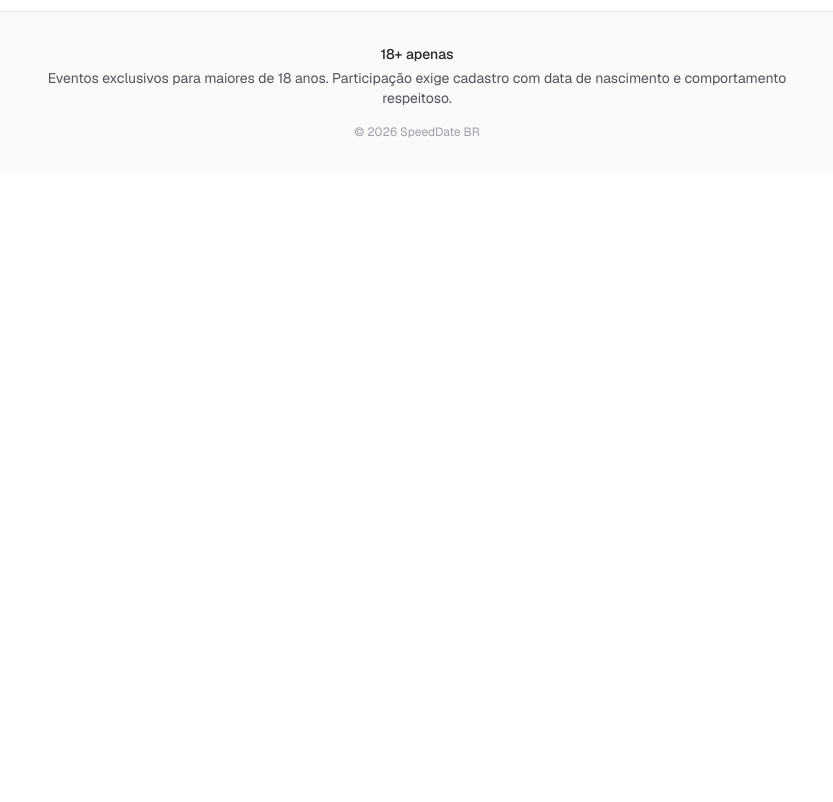
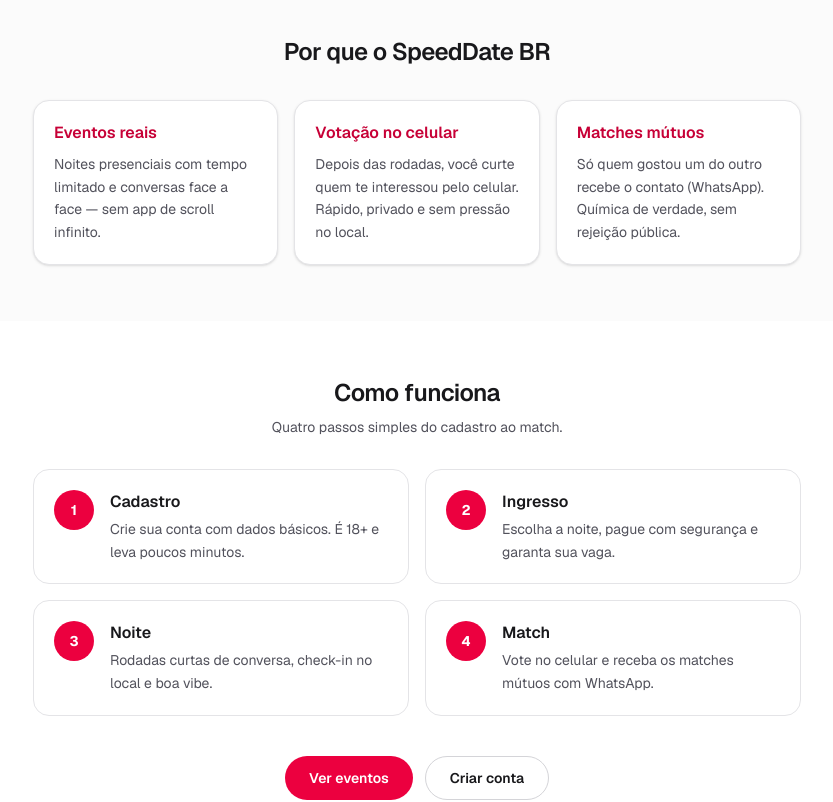
Before and after one commit to gustavomenani/coffee-match, a Next.js app: page / in a window 1280 px wide. Shown: the part 640-1442 px from the top of the page, without its empty margins (223-1056 px from the left). Before the commit the page ends 812 px from the top, so only its background shows below. Built offline with nearby package versions, Linux system fonts and the light colour scheme; no server answers.

Commit message:
feat: UI polish landing empty states and event trust notes

```diff
--- a/src/app/(admin)/admin/eventos/page.tsx
+++ b/src/app/(admin)/admin/eventos/page.tsx
@@ -49,12 +49,21 @@
       </div>
 
       {events.length === 0 ? (
-        <p className="rounded-lg border border-zinc-200 bg-zinc-50 px-4 py-8 text-center text-sm text-zinc-600">
-          Nenhum evento cadastrado.{" "}
-          <Link href="/admin/eventos/novo" className="font-medium underline">
-            Criar o primeiro
+        <div className="rounded-2xl border border-dashed border-zinc-300 bg-zinc-50 px-6 py-12 text-center">
+          <p className="text-base font-medium text-zinc-900">
+            Nenhum evento cadastrado
+          </p>
+          <p className="mx-auto mt-2 max-w-sm text-sm leading-relaxed text-zinc-600">
+            Crie o primeiro evento para publicar noites de speed dating e
+            vender ingressos.
+          </p>
+          <Link
+            href="/admin/eventos/novo"
+            className="mt-6 inline-flex min-h-11 items-center justify-center rounded-md bg-zinc-900 px-5 py-2.5 text-sm font-semibold text-white hover:bg-zinc-800"
+          >
+            Criar evento
           </Link>
-        </p>
+        </div>
       ) : (
         <div className="overflow-x-auto rounded-xl border border-zinc-200">
           <table className="min-w-full text-left text-sm">
--- a/src/app/(participant)/meus-ingressos/page.tsx
+++ b/src/app/(participant)/meus-ingressos/page.tsx
@@ -53,13 +53,17 @@
       </p>
 
       {tickets.length === 0 ? (
-        <div className="rounded-lg border border-dashed border-zinc-300 px-4 py-10 text-center">
-          <p className="mb-4 text-sm text-zinc-600">
-            Você ainda não tem ingressos.
+        <div className="rounded-2xl border border-dashed border-zinc-300 bg-zinc-50 px-6 py-12 text-center">
+          <p className="text-base font-medium text-zinc-900">
+            Nenhum ingresso ainda
+          </p>
+          <p className="mx-auto mt-2 max-w-sm text-sm leading-relaxed text-zinc-600">
+            Quando você comprar uma vaga, o ingresso e o status do pagamento
+            aparecem aqui.
           </p>
           <Link
             href="/eventos"
-            className="inline-block rounded-md bg-zinc-900 px-4 py-2 text-sm font-medium text-white hover:bg-zinc-800"
+            className="mt-6 inline-flex min-h-11 items-center justify-center rounded-full bg-rose-600 px-5 py-2.5 text-sm font-semibold text-white hover:bg-rose-700"
           >
             Ver eventos
           </Link>
--- a/src/app/(public)/eventos/[slug]/page.tsx
+++ b/src/app/(public)/eventos/[slug]/page.tsx
@@ -98,6 +98,30 @@
           </p>
         )}
       </div>
+
+      <aside className="mt-8 space-y-3 rounded-xl border border-zinc-200 bg-zinc-50 px-4 py-4 text-sm text-zinc-600">
+        <p>
+          Evento 18+. Ao comprar, você concorda com as{" "}
+          <Link
+            href="/regras"
+            className="font-medium text-zinc-900 underline-offset-2 hover:underline"
+          >
+            regras de participação
+          </Link>
+          .
+        </p>
+        <p>
+          Política de reembolso: cancelamentos com antecedência seguem as
+          condições em{" "}
+          <Link
+            href="/reembolso"
+            className="font-medium text-zinc-900 underline-offset-2 hover:underline"
+          >
+            reembolso
+          </Link>
+          .
+        </p>
+      </aside>
     </main>
   );
 }
--- a/src/app/(public)/eventos/page.tsx
+++ b/src/app/(public)/eventos/page.tsx
@@ -1,3 +1,4 @@
+import Link from "next/link";
 import { EventCard } from "@/components/events/event-card";
 import { listPublishedEvents } from "@/lib/actions/events";
 
@@ -14,9 +15,22 @@
       </p>
 
       {events.length === 0 ? (
-        <p className="rounded-lg border border-zinc-200 bg-zinc-50 px-4 py-8 text-center text-sm text-zinc-600">
-          Nenhum evento publicado no momento. Volte em breve!
-        </p>
+        <div className="rounded-2xl border border-dashed border-zinc-300 bg-zinc-50 px-6 py-12 text-center">
+          <p className="text-base font-medium text-zinc-900">
+            Em breve novos encontros
+          </p>
+          <p className="mx-auto mt-2 max-w-sm text-sm leading-relaxed text-zinc-600">
+            Estamos preparando as próximas noites de speed dating. Volte em
+            breve ou crie sua conta para ficar pronta(o) quando as vagas
+            abrirem.
+          </p>
+          <Link
+            href="/cadastro"
+            className="mt-6 inline-flex min-h-11 items-center justify-center rounded-full bg-rose-600 px-5 py-2.5 text-sm font-semibold text-white hover:bg-rose-700"
+          >
+            Criar conta
+          </Link>
+        </div>
       ) : (
         <ul className="flex flex-col gap-4">
           {events.map((event) => (
--- a/src/app/pagamento/sucesso/page.tsx
+++ b/src/app/pagamento/sucesso/page.tsx
@@ -84,6 +84,26 @@
         </div>
       )}
 
+      {ticket?.status === "paid" ? (
+        <div className="mb-6 rounded-xl border border-rose-100 bg-rose-50/60 px-4 py-4">
+          <p className="text-sm font-semibold text-zinc-900">Próximos passos</p>
+          <ol className="mt-3 list-decimal space-y-2 pl-5 text-sm leading-relaxed text-zinc-700">
+            <li>
+              Mostre este ingresso (ou a tela em{" "}
+              <Link
+                href="/meus-ingressos"
+                className="font-medium text-zinc-900 underline-offset-2 hover:underline"
+              >
+                Meus ingressos
+              </Link>
+              ) no check-in.
+            </li>
+            <li>Chegue com alguns minutos de antecedência para o credenciamento.</li>
+            <li>Evento 18+ — leve um documento com foto se for pedido na entrada.</li>
+          </ol>
+        </div>
+      ) : null}
+
       <div className="flex flex-col gap-2 text-sm">
         <Link
           href="/meus-ingressos"
--- a/src/app/page.tsx
+++ b/src/app/page.tsx
@@ -1,9 +1,50 @@
 import Link from "next/link";
+
+const features = [
+  {
+    title: "Eventos reais",
+    description:
+      "Noites presenciais com tempo limitado e conversas face a face — sem app de scroll infinito.",
+  },
+  {
+    title: "Votação no celular",
+    description:
+      "Depois das rodadas, você curte quem te interessou pelo celular. Rápido, privado e sem pressão no local.",
+  },
+  {
+    title: "Matches mútuos",
+    description:
+      "Só quem gostou um do outro recebe o contato (WhatsApp). Química de verdade, sem rejeição pública.",
+  },
+] as const;
+
+const steps = [
+  {
+    n: "1",
+    title: "Cadastro",
+    description: "Crie sua conta com dados básicos. É 18+ e leva poucos minutos.",
+  },
+  {
+    n: "2",
+    title: "Ingresso",
+    description: "Escolha a noite, pague com segurança e garanta sua vaga.",
+  },
+  {
+    n: "3",
+    title: "Noite",
+    description: "Rodadas curtas de conversa, check-in no local e boa vibe.",
+  },
+  {
+    n: "4",
+    title: "Match",
+    description: "Vote no celular e receba os matches mútuos com WhatsApp.",
+  },
+] as const;
 
 export default function Home() {
   return (
     <div className="flex flex-1 flex-col">
-      <section className="mx-auto flex w-full max-w-3xl flex-1 flex-col items-center justify-center px-4 py-16 text-center sm:py-24">
+      <section className="mx-auto flex w-full max-w-3xl flex-col items-center px-4 pb-12 pt-16 text-center sm:pb-16 sm:pt-24">
         <p className="mb-3 text-sm font-semibold uppercase tracking-wider text-rose-600">
           SpeedDate BR
         </p>
@@ -30,18 +71,81 @@
         </div>
       </section>
 
-      <footer className="border-t border-zinc-200 bg-zinc-50 px-4 py-8">
+      <section className="border-t border-zinc-100 bg-zinc-50/80 px-4 py-14">
+        <div className="mx-auto max-w-3xl">
+          <h2 className="mb-8 text-center text-xl font-semibold tracking-tight text-zinc-900 sm:text-2xl">
+            Por que o SpeedDate BR
+          </h2>
+          <ul className="grid gap-4 sm:grid-cols-3">
+            {features.map((feature) => (
+              <li
+                key={feature.title}
+                className="rounded-2xl border border-zinc-200 bg-white p-5 shadow-sm"
+              >
+                <h3 className="text-base font-semibold text-rose-700">
+                  {feature.title}
+                </h3>
+                <p className="mt-2 text-sm leading-relaxed text-zinc-600">
+                  {feature.description}
+                </p>
+              </li>
+            ))}
+          </ul>
+        </div>
+      </section>
+
+      <section className="px-4 py-14">
+        <div className="mx-auto max-w-3xl">
+          <h2 className="mb-2 text-center text-xl font-semibold tracking-tight text-zinc-900 sm:text-2xl">
+            Como funciona
+          </h2>
+          <p className="mb-8 text-center text-sm text-zinc-600">
+            Quatro passos simples do cadastro ao match.
+          </p>
+          <ol className="grid gap-4 sm:grid-cols-2">
+            {steps.map((step) => (
+              <li
+                key={step.n}
+                className="flex gap-4 rounded-2xl border border-zinc-200 bg-white p-5"
+              >
+                <span className="flex h-10 w-10 shrink-0 items-center justify-center rounded-full bg-rose-600 text-sm font-bold text-white">
+                  {step.n}
+                </span>
+                <div>
+                  <h3 className="font-semibold text-zinc-900">{step.title}</h3>
+                  <p className="mt-1 text-sm leading-relaxed text-zinc-600">
+                    {step.description}
+                  </p>
+                </div>
+              </li>
+            ))}
+          </ol>
+          <div className="mt-10 flex flex-col items-center justify-center gap-3 sm:flex-row">
+            <Link
+              href="/eventos"
+              className="inline-flex min-h-11 w-full max-w-xs items-center justify-center rounded-full bg-rose-600 px-6 py-2.5 text-sm font-semibold text-white hover:bg-rose-700 sm:w-auto"
+            >
+              Ver eventos
+            </Link>
+            <Link
+              href="/cadastro"
+              className="inline-flex min-h-11 w-full max-w-xs items-center justify-center rounded-full border border-zinc-300 bg-white px-6 py-2.5 text-sm font-semibold text-zinc-900 hover:bg-zinc-50 sm:w-auto"
+            >
+              Criar conta
+            </Link>
+          </div>
+        </div>
+      </section>
+
+      <section className="border-t border-zinc-200 bg-zinc-50 px-4 py-8">
         <div className="mx-auto max-w-3xl text-center text-sm text-zinc-600">
           <p className="font-medium text-zinc-800">18+ apenas</p>
           <p className="mt-1">
             Eventos exclusivos para maiores de 18 anos. Participação exige
             cadastro com data de nascimento e comportamento respeitoso.
           </p>
-          <p className="mt-4 text-xs text-zinc-400">
-            © {new Date().getFullYear()} SpeedDate BR
-          </p>
         </div>
-      </footer>
+      </section>
     </div>
   );
 }
--- a/src/components/layout/header.tsx
+++ b/src/components/layout/header.tsx
@@ -17,7 +17,7 @@
           SpeedDate BR
         </Link>
 
-        <nav className="flex items-center gap-1 text-sm font-medium text-zinc-700 sm:gap-2">
+        <nav className="flex items-center gap-0.5 text-sm font-medium text-zinc-700 sm:gap-2">
           <Link
             href="/eventos"
             className="rounded-md px-2 py-2 hover:bg-zinc-100 hover:text-zinc-900 sm:px-3"
@@ -41,6 +41,14 @@
           ) : null}
 
           {session?.user ? (
+            <>
+              <Link
+                href="/minha-conta"
+                className="rounded-md px-2 py-2 hover:bg-zinc-100 hover:text-zinc-900 sm:px-3"
+              >
+                <span className="hidden sm:inline">Minha conta</span>
+                <span className="sm:hidden">Conta</span>
+              </Link>
               <form action={logoutAction}>
                 <button
                   type="submit"
@@ -49,6 +57,7 @@
                   Sair
                 </button>
               </form>
+            </>
           ) : (
             <Link
               href="/login"
```
Lines whose indentation alone changed are shown as unchanged.
